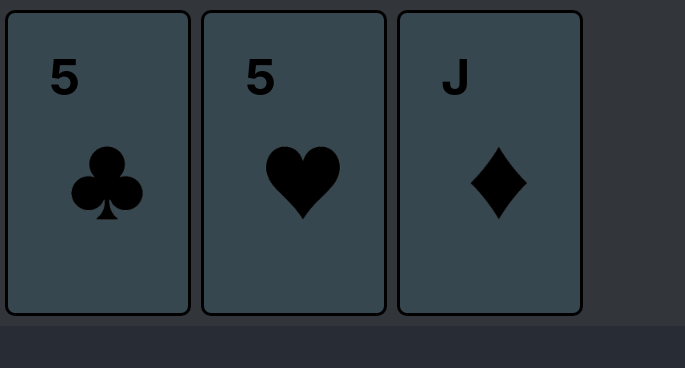
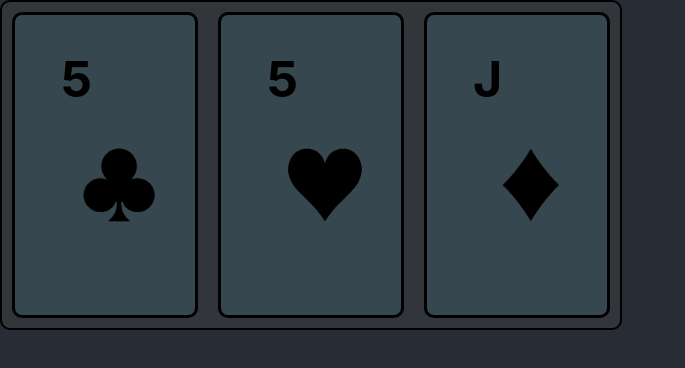
Before and after one commit to MikyStar/PokerAnalysis, a React (Create React App) app: page / in a window 1280 px wide. Shown: the top 368 px of the page, without its empty margins (0-685 px from the left). Built offline with nearby package versions, Linux system fonts and the light colour scheme.

Commit message:
FrontLine perfectly rendered but might need a special way to display hidden cards

```diff
--- a/src/components/FrontLine.tsx
+++ b/src/components/FrontLine.tsx
@@ -21,7 +21,7 @@ export const FrontLine = ( { cards, timeStamp } : FrontLineProps ) =>
 {
 	const printLine = () =>
 	{
-		let jsx : JSX.Element[] = [];
+		const jsx : JSX.Element[] = [];
 
 		if( cards.length === 5 )
 		{
--- a/src/style/FrontLine.css
+++ b/src/style/FrontLine.css
@@ -1,11 +1,13 @@
 .container
 {
-	display : flex;
+	display : inline-flex;
 	background-color: #32363A;
 	word-spacing: 10px;
+	border : 2px solid black;
+	border-radius: 10px;
 }
 
 .container  *
 {
-	margin : 10px 5px 10px 5px;
+	margin : 10px;
 }
```
